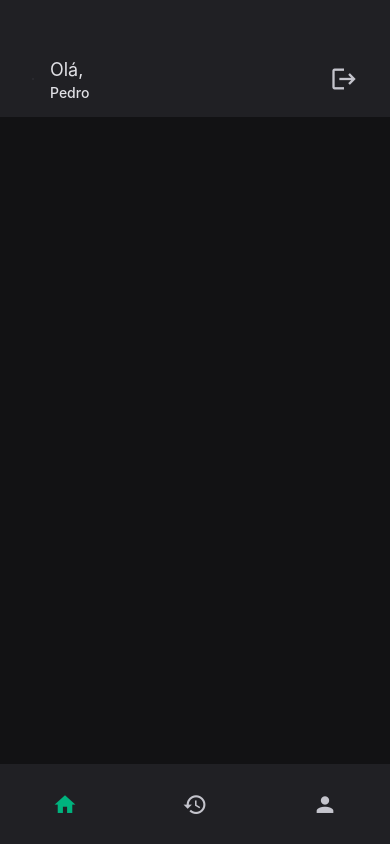
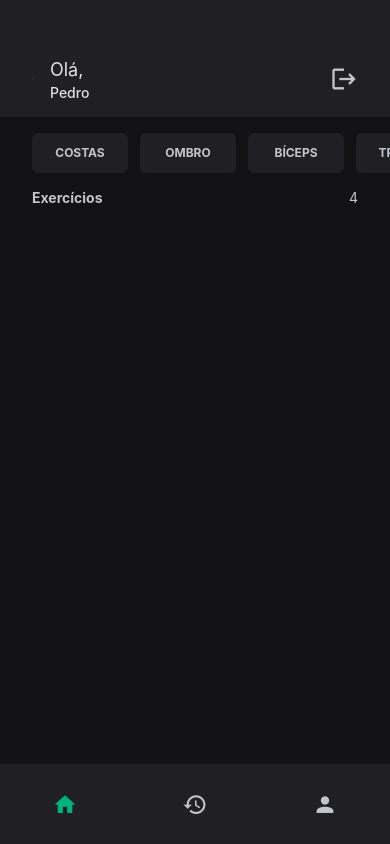
Before and after one commit to pedrokarnoski/ignite-gym, a React Native app: screen / in a window 390 px wide. Built offline with nearby package versions, Linux system fonts and the light colour scheme; grey boxes are pictures that could not be loaded.

Commit message:
feat: Exercise filter

```diff
--- /dev/null
+++ b/src/components/Group.tsx
@@ -0,0 +1,25 @@
+import { Text, Pressable, PressableProps } from "react-native";
+
+type GroupProps = PressableProps & {
+  name: string;
+  isActive?: boolean;
+};
+
+export function Group({ name, isActive = false, ...rest }: GroupProps) {
+  return (
+    <Pressable
+      className={`mr-3 w-24 h-10 bg-gray-600 justify-center items-center rounded-md overflow-hidden ${
+        isActive ? "border border-green-500" : ""
+      }`}
+      {...rest}
+    >
+      <Text
+        className={`uppercase font-bold text-xs ${
+          isActive ? "text-green-500" : "text-gray-200"
+        }`}
+      >
+        {name}
+      </Text>
+    </Pressable>
+  );
+}
--- a/src/pages/Home.tsx
+++ b/src/pages/Home.tsx
@@ -1,11 +1,43 @@
-import { View } from "react-native";
+import { useState } from "react";
+import { FlatList, View, Text } from "react-native";
 
 import { HomeHeader } from "@/components/HomeHeader";
+import { Group } from "@/components/Group";
 
 export function Home() {
+  const [groups, setGroups] = useState([
+    "costas",
+    "ombro",
+    "bíceps",
+    "tríceps",
+  ]);
+  const [groupSelected, setGroupSelected] = useState("costa");
+
   return (
-    <View className="flex-1">
+    <View>
       <HomeHeader />
+
+      <FlatList
+        data={groups}
+        keyExtractor={(item) => item}
+        horizontal
+        showsHorizontalScrollIndicator={false}
+        contentContainerClassName="px-8 my-4 max-h-10"
+        renderItem={({ item }) => (
+          <Group
+            name={item}
+            isActive={groupSelected === item}
+            onPress={() => setGroupSelected(item)}
+          />
+        )}
+      />
+
+      <View className="px-8">
+        <View className="flex-row items-center justify-between">
+          <Text className="text-gray-200 font-bold">Exercícios</Text>
+          <Text className="text-gray-200">4</Text>
+        </View>
+      </View>
     </View>
   );
 }
```
